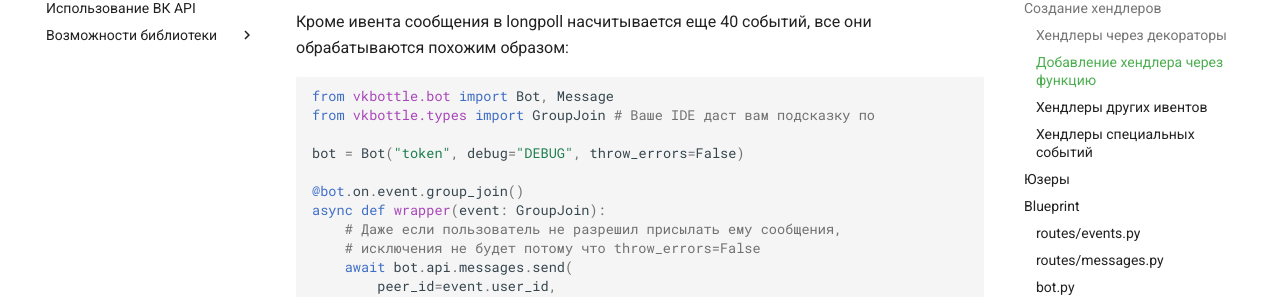
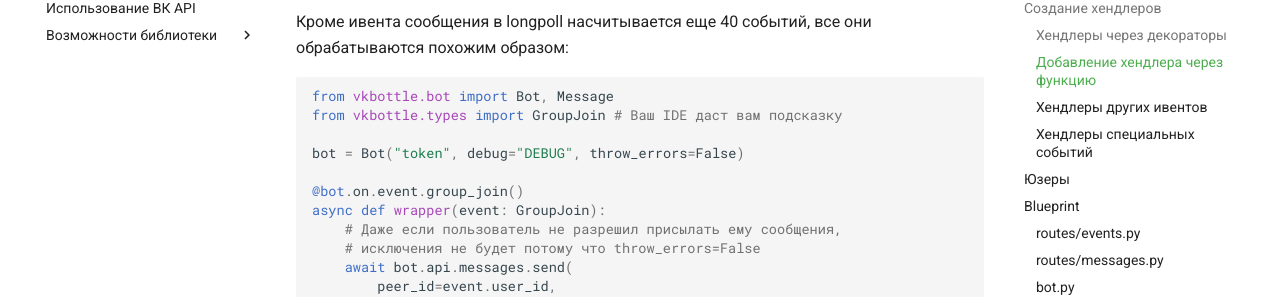
Before and after one commit to vkbottle/vkbottle, an MkDocs documentation site: the page built from docs/framework.ru.md, in a window 1280 px wide and 900 px high, scrolled down 3037 px. Shown: the part 154-451 px from the top of the window. Built offline with MkDocs 1.6.1 and Material for MkDocs 9.7.7, drawn with Linux system fonts in a browser that asks for light colours; comment, search, counter and statistics services are not loaded.

Commit message:
Update framework.ru.md
Исправление 2 ошибок

````diff
--- a/docs/framework.ru.md
+++ b/docs/framework.ru.md
@@ -107,7 +107,7 @@
 
 ``` python
 from vkbottle.bot import Bot, Message
-from vkbottle.types import GroupJoin # Ваше IDE даст вам подсказку по
+from vkbottle.types import GroupJoin # Ваш IDE даст вам подсказку
 
 bot = Bot("token", debug="DEBUG", throw_errors=False)
 
````
